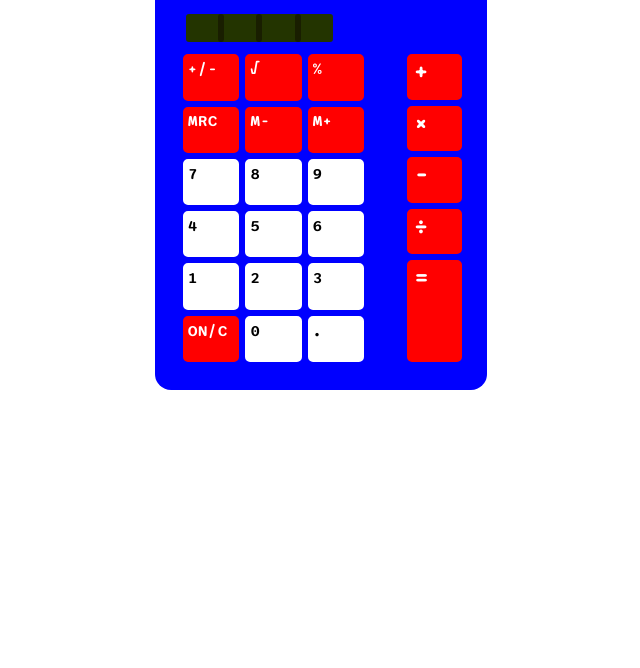
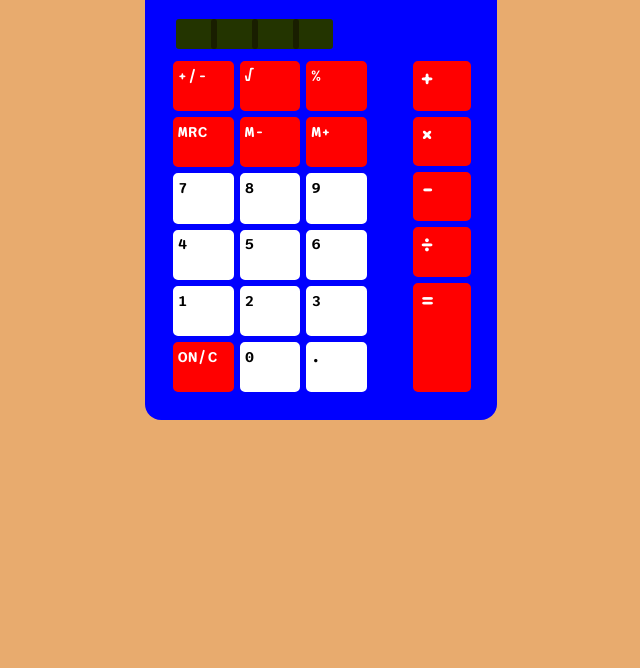
Before and after one commit to CabruhPro/calculator, a plain HTML site: page index.html in a window 1280 px wide. Shown: the part 132-800 px from the top of the page, without its empty margins (319-959 px from the left). Drawn offline with Linux system fonts and the light colour scheme.

Commit message:
room for footer

```diff
--- a/calc.css
+++ b/calc.css
@@ -13,6 +13,7 @@ body {
     height:90%;
     display:flex;
     justify-content: center;
+    background-color: rgb(232, 171, 110);
 }
 
 div {
@@ -22,11 +23,11 @@ div {
 
 .calculator {
     min-height: 450px;
-    max-height: 60%;
+    max-height: 60vh;
     aspect-ratio: 2/3;
     background-color: blue;
-    padding: max(16px, 1%);
-    border-radius: max(16px, 1%);
+    padding: max(16px, 1vh);
+    border-radius: max(16px, 1vh);
 }
 
 .screen {
```
